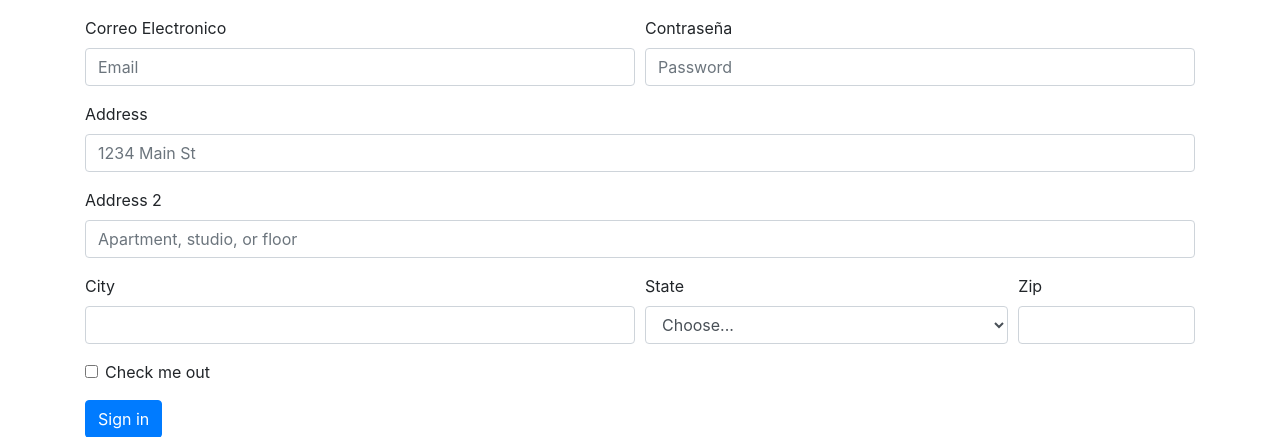
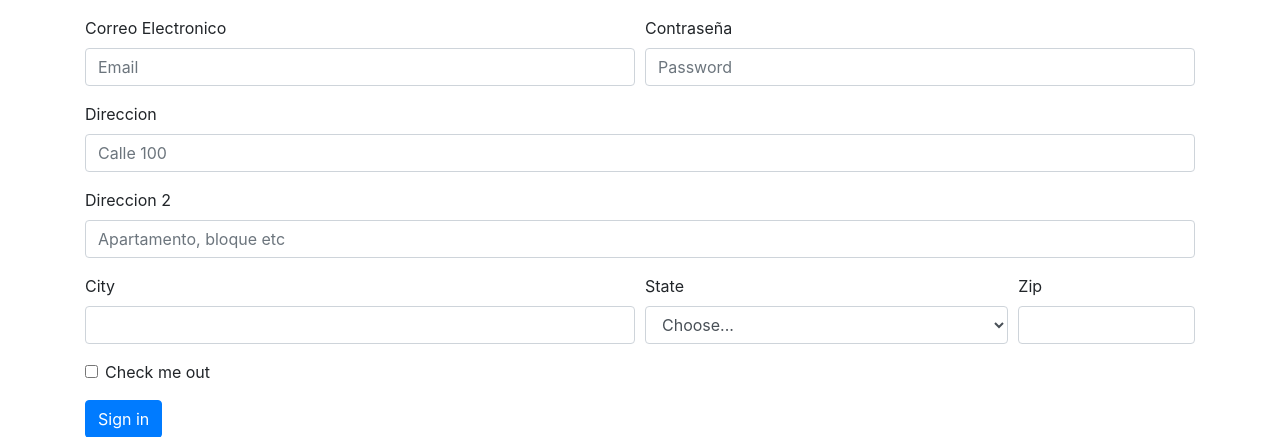
Before and after one commit to Poli-Integracion-Continua/laborico, a PHP site: page /registro.php in a window 1280 px wide. Shown: the part 56-493 px from the top of the page. Run offline with PHP 8.4, Linux system fonts and the light colour scheme.

Commit message:
Se ajusta labels de formulario de registro

```diff
--- a/registro.php
+++ b/registro.php
@@ -15,12 +15,12 @@
     </div>
   </div>
   <div class="form-group">
-    <label for="inputAddress">Address</label>
-    <input type="text" class="form-control" id="inputAddress" placeholder="1234 Main St">
+    <label for="inputAddress">Direccion</label>
+    <input type="text" class="form-control" id="inputAddress" placeholder="Calle 100 ">
   </div>
   <div class="form-group">
-    <label for="inputAddress2">Address 2</label>
-    <input type="text" class="form-control" id="inputAddress2" placeholder="Apartment, studio, or floor">
+    <label for="inputAddress2">Direccion 2</label>
+    <input type="text" class="form-control" id="inputAddress2" placeholder="Apartamento, bloque etc">
   </div>
   <div class="form-row">
     <div class="form-group col-md-6">
```
